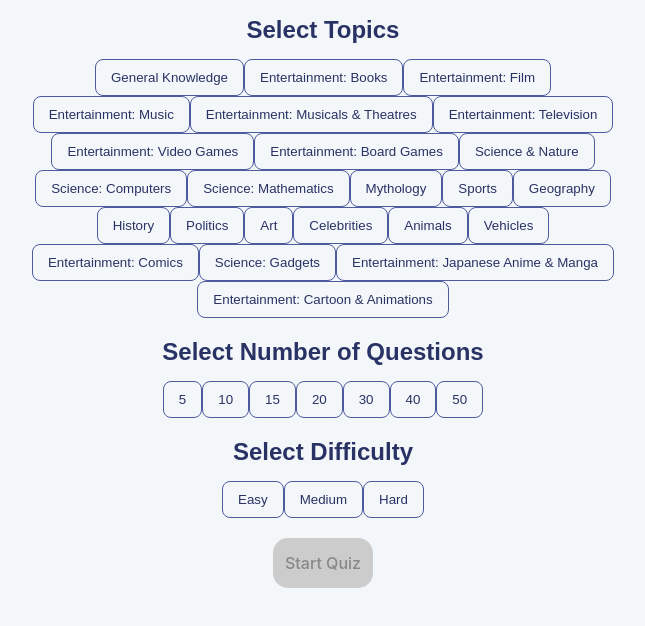
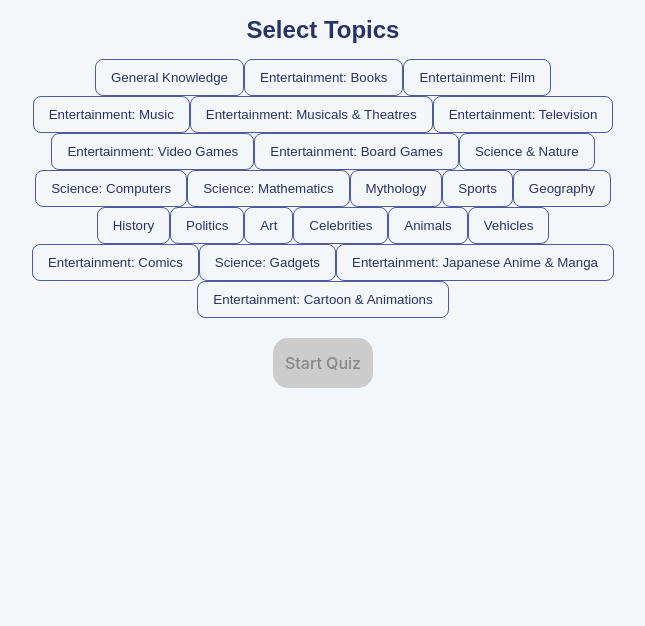
Before and after one commit to ThakurRohitSingh/Quizzify, a React (Vite) app: page /select in a window 1280 px wide. Shown: the top 626 px of the page, without its empty margins (317-962 px from the left). Built offline with nearby package versions, Linux system fonts and the light colour scheme.

Commit message:
Pass a dynamic value to the button

```diff
--- a/src/components/SelectTopics.jsx
+++ b/src/components/SelectTopics.jsx
@@ -1,6 +1,8 @@
 import { useQuiz } from './QuizContext';
 import { useNavigate } from 'react-router-dom';
 import styles from '../Styles/SelectTopics.module.css';
+import { useEffect, useState } from 'react';
+import axios from 'axios';
 
 const SelectTopics = () => {
   const navigate = useNavigate();
@@ -12,6 +14,14 @@ const SelectTopics = () => {
     selectedDifficulty,
     setSelectedDifficulty
   } = useQuiz();
+
+  const [availableDifficulties, setAvailableDifficulties] = useState({
+    easy: 0,
+    medium: 0,
+    hard: 0
+  });
+
+  const [numberOfQuestionsOptions, setNumberOfQuestionsOptions] = useState([]);
 
   const topicsArray = [
     { id: 9, name: "General Knowledge" },
@@ -40,13 +50,33 @@ const SelectTopics = () => {
     { id: 32, name: "Entertainment: Cartoon & Animations" }
   ];
 
-  const numberOfQuestions = [5, 10, 15, 20, 30, 40, 50];
-  const difficultyLevels = ["Easy", "Medium", "Hard"];
+  const handleSelection = (type, value) => {
+    if (type === 'topic') {
+      setSelectedTopic(value);
+      setSelectedDifficulty(null);
+      setSelectedQuestions(null);
+      setNumberOfQuestionsOptions([]);
+    }
 
-  const handleSelection = (type, value) => {
-    if (type === 'topic') setSelectedTopic(value);
-    if (type === 'questions') setSelectedQuestions(value);
-    if (type === 'difficulty') setSelectedDifficulty(value);
+    if (type === 'difficulty') {
+      setSelectedDifficulty(value);
+      setSelectedQuestions(null);
+      let count = 0;
+
+      if (value === 'Easy') count = availableDifficulties.easy;
+      if (value === 'Medium') count = availableDifficulties.medium;
+      if (value === 'Hard') count = availableDifficulties.hard;
+
+      const base = [5, 10, 15, 20, 25, 30, 40, 50];
+      const filtered = base.filter(q => q <= count);
+      if (count > 0 && !filtered.includes(count)) filtered.push(count);
+
+      setNumberOfQuestionsOptions(filtered);
+    }
+
+    if (type === 'questions') {
+      setSelectedQuestions(value);
+    }
   };
 
   const handleStartQuiz = () => {
@@ -56,6 +86,29 @@ const SelectTopics = () => {
       alert("Please select topic, number of questions, and difficulty level.");
     }
   };
+
+  useEffect(() => {
+    const fetchData = async () => {
+      if (selectedTopic) {
+        try {
+          const url = `https://opentdb.com/api_count.php?category=${selectedTopic}`;
+          const response = await axios.get(url);
+          const counts = response.data.category_question_count;
+
+          setAvailableDifficulties({
+            easy: counts.total_easy_question_count,
+            medium: counts.total_medium_question_count,
+            hard: counts.total_hard_question_count
+          });
+        } catch (err) {
+          console.error("Error fetching question counts:", err);
+          setAvailableDifficulties({ easy: 0, medium: 0, hard: 0 });
+        }
+      }
+    };
+
+    fetchData();
+  }, [selectedTopic]);
 
   return (
     <div className={styles.container}>
@@ -73,10 +126,43 @@ const SelectTopics = () => {
         ))}
       </div>
 
+      {selectedTopic && (
+        <div className={styles.section}>
+          <h2 className={styles.title}>Select Difficulty</h2>
+          <div className={styles.buttonGroup}>
+            {availableDifficulties.easy > 0 && (
+              <button
+                onClick={() => handleSelection('difficulty', 'Easy')}
+                className={`${styles.button} ${selectedDifficulty === 'Easy' ? styles.selected : ''}`}
+              >
+                Easy ({availableDifficulties.easy})
+              </button>
+            )}
+            {availableDifficulties.medium > 0 && (
+              <button
+                onClick={() => handleSelection('difficulty', 'Medium')}
+                className={`${styles.button} ${selectedDifficulty === 'Medium' ? styles.selected : ''}`}
+              >
+                Medium ({availableDifficulties.medium})
+              </button>
+            )}
+            {availableDifficulties.hard > 0 && (
+              <button
+                onClick={() => handleSelection('difficulty', 'Hard')}
+                className={`${styles.button} ${selectedDifficulty === 'Hard' ? styles.selected : ''}`}
+              >
+                Hard ({availableDifficulties.hard})
+              </button>
+            )}
+          </div>
+        </div>
+      )}
+
+      {selectedDifficulty && (
         <div className={styles.section}>
           <h2 className={styles.title}>Select Number of Questions</h2>
           <div className={styles.buttonGroup}>
-          {numberOfQuestions.map((question, index) => (
+            {numberOfQuestionsOptions.map((question, index) => (
               <button
                 key={index}
                 onClick={() => handleSelection('questions', question)}
@@ -87,21 +173,7 @@ const SelectTopics = () => {
             ))}
           </div>
         </div>
-
-      <div className={styles.section}>
-        <h2 className={styles.title}>Select Difficulty</h2>
-        <div className={styles.buttonGroup}>
-          {difficultyLevels.map((level, index) => (
-            <button
-              key={index}
-              onClick={() => handleSelection('difficulty', level)}
-              className={`${styles.button} ${selectedDifficulty === level ? styles.selected : ''}`}
-            >
-              {level}
-            </button>
-          ))}
-        </div>
-      </div>
+      )}
 
       <button
         onClick={handleStartQuiz}
```
Lines whose indentation alone changed are shown as unchanged.
